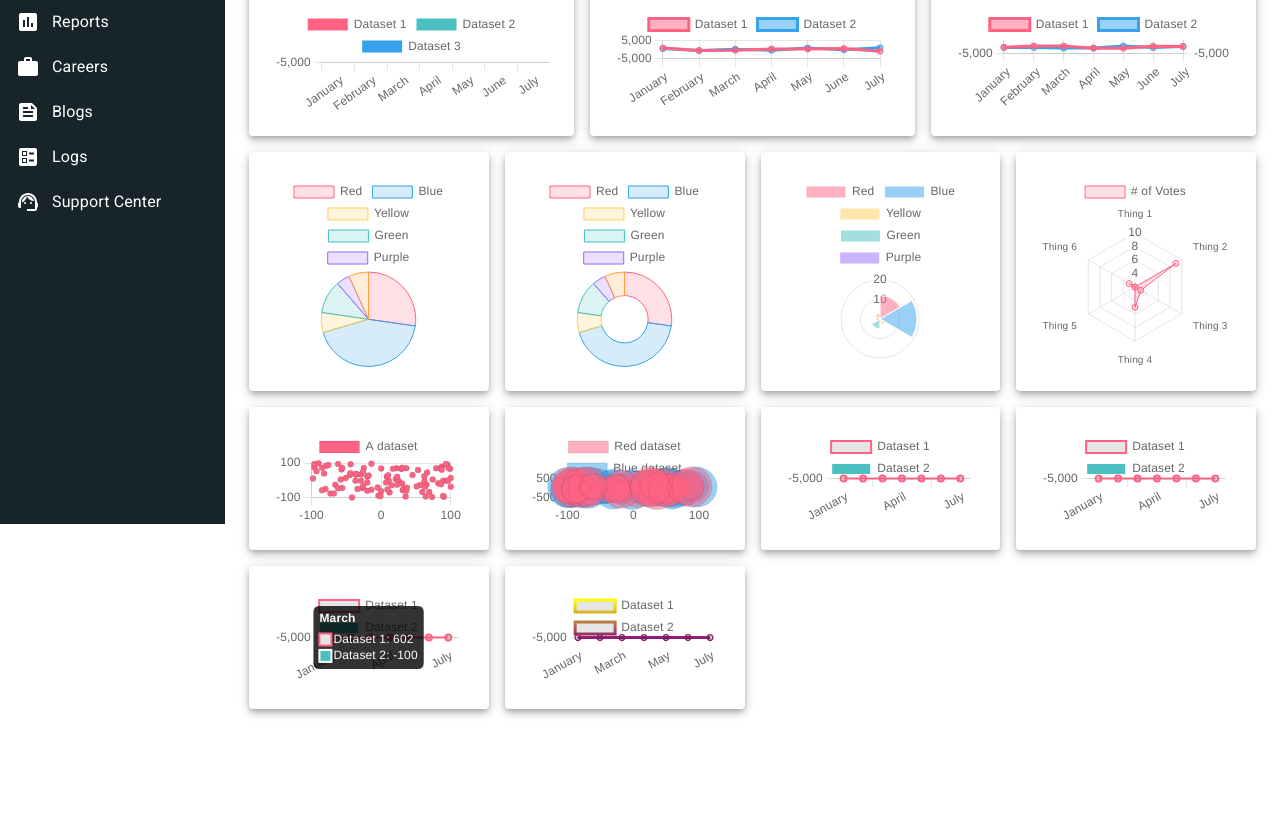
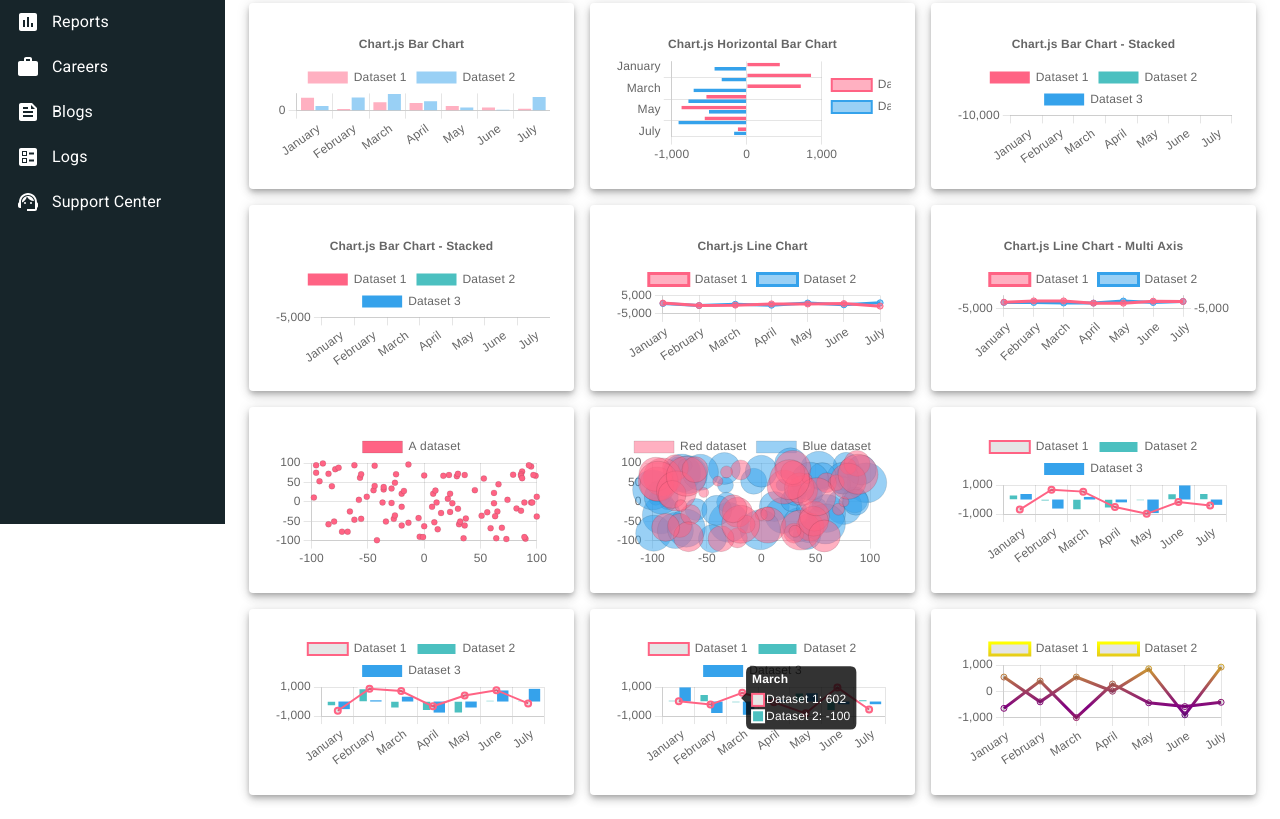
Before and after one commit to titprashantv/next-ts, a Next.js app: page / in a window 1280 px wide. Shown: the part 340-1159 px from the top of the page. Before the commit the page ends 1073 px from the top, so only its background shows below. Built offline with nearby package versions, Linux system fonts and the light colour scheme.

Commit message:
Add chart

```diff
--- a/pages/index.tsx
+++ b/pages/index.tsx
@@ -22,6 +22,26 @@ export default function Home() {
     return (
         <Layout pageTitle="Dashboard">
             <Grid container spacing={2}>
+                <Grid item xs={3}>
+                    <Paper elevation={5} sx={{padding: '24px'}}>
+                        <PieChart/>
+                    </Paper>
+                </Grid>
+                <Grid item xs={3}>
+                    <Paper elevation={5} sx={{padding: '24px'}}>
+                        <DoughnutChart/>
+                    </Paper>
+                </Grid>
+                <Grid item xs={3}>
+                    <Paper elevation={5} sx={{padding: '24px'}}>
+                        <PolarAreaChart/>
+                    </Paper>
+                </Grid>
+                <Grid item xs={3}>
+                    <Paper elevation={5} sx={{padding: '24px'}}>
+                        <RadarChart/>
+                    </Paper>
+                </Grid>
                 <Grid item xs={4}>
                     <Paper elevation={5} sx={{padding: '24px'}}>
                         <VerticalBarChart/>
@@ -53,53 +73,32 @@ export default function Home() {
                         <MultiaxisLineChart/>
                     </Paper>
                 </Grid>
-
-                <Grid item xs={3}>
-                    <Paper elevation={5} sx={{padding: '24px'}}>
-                        <PieChart/>
-                    </Paper>
-                </Grid>
-                <Grid item xs={3}>
-                    <Paper elevation={5} sx={{padding: '24px'}}>
-                        <DoughnutChart/>
-                    </Paper>
-                </Grid>
-                <Grid item xs={3}>
-                    <Paper elevation={5} sx={{padding: '24px'}}>
-                        <PolarAreaChart/>
-                    </Paper>
-                </Grid>
-                <Grid item xs={3}>
-                    <Paper elevation={5} sx={{padding: '24px'}}>
-                        <RadarChart/>
-                    </Paper>
-                </Grid>
-                <Grid item xs={3}>
+                <Grid item xs={4}>
                     <Paper elevation={5} sx={{padding: '24px'}}>
                         <ScatterChart/>
                     </Paper>
                 </Grid>
-                <Grid item xs={3}>
+                <Grid item xs={4}>
                     <Paper elevation={5} sx={{padding: '24px'}}>
                         <BubbleChart/>
                     </Paper>
                 </Grid>
-                <Grid item xs={3}>
+                <Grid item xs={4}>
                     <Paper elevation={5} sx={{padding: '24px'}}>
                         <MultitypeChart/>
                     </Paper>
                 </Grid>
-                <Grid item xs={3}>
+                <Grid item xs={4}>
                     <Paper elevation={5} sx={{padding: '24px'}}>
                         <EventChart/>
                     </Paper>
                 </Grid>
-                <Grid item xs={3}>
+                <Grid item xs={4}>
                     <Paper elevation={5} sx={{padding: '24px'}}>
                         <RefChart/>
                     </Paper>
                 </Grid>
-                <Grid item xs={3}>
+                <Grid item xs={4}>
                     <Paper elevation={5} sx={{padding: '24px'}}>
                         <GradientChart/>
                     </Paper>
```
